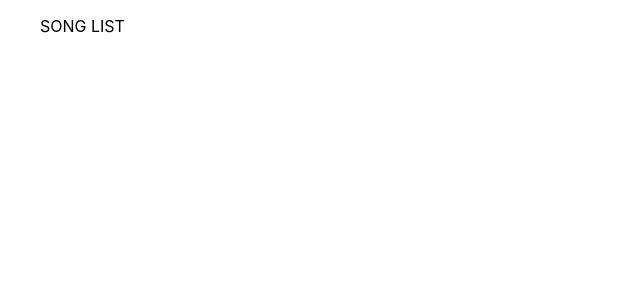
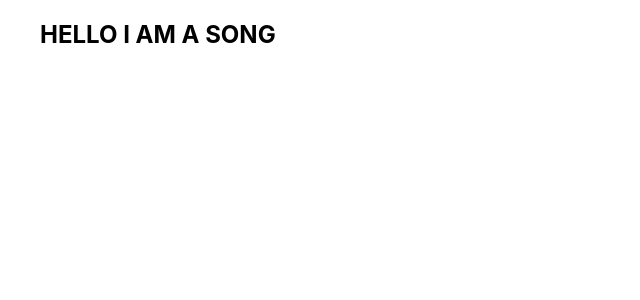
Before and after one commit to MichaelTheTall/W14D2HW, a React (Create React App) app: page / in a window 1280 px wide. Shown: the top 300 px of the page, without its empty margins (0-640 px from the left). Built offline with nearby package versions, Linux system fonts and the light colour scheme.

Commit message:
song started

```diff
--- a/src/components/Song.js
+++ b/src/components/Song.js
@@ -0,0 +1,9 @@
+import React from 'react';
+
+const Song = (props) => {
+  return (
+  <h2>HELLO I AM A SONG</h2>
+);
+}
+
+export default Song;
--- a/src/components/SongList.js
+++ b/src/components/SongList.js
@@ -7,7 +7,7 @@ const SongList = (props) => {
   return (
     <div className="song-list">
     <ul>
-    SONG LIST
+    <Song />
     </ul>
     </div>
   );
```
